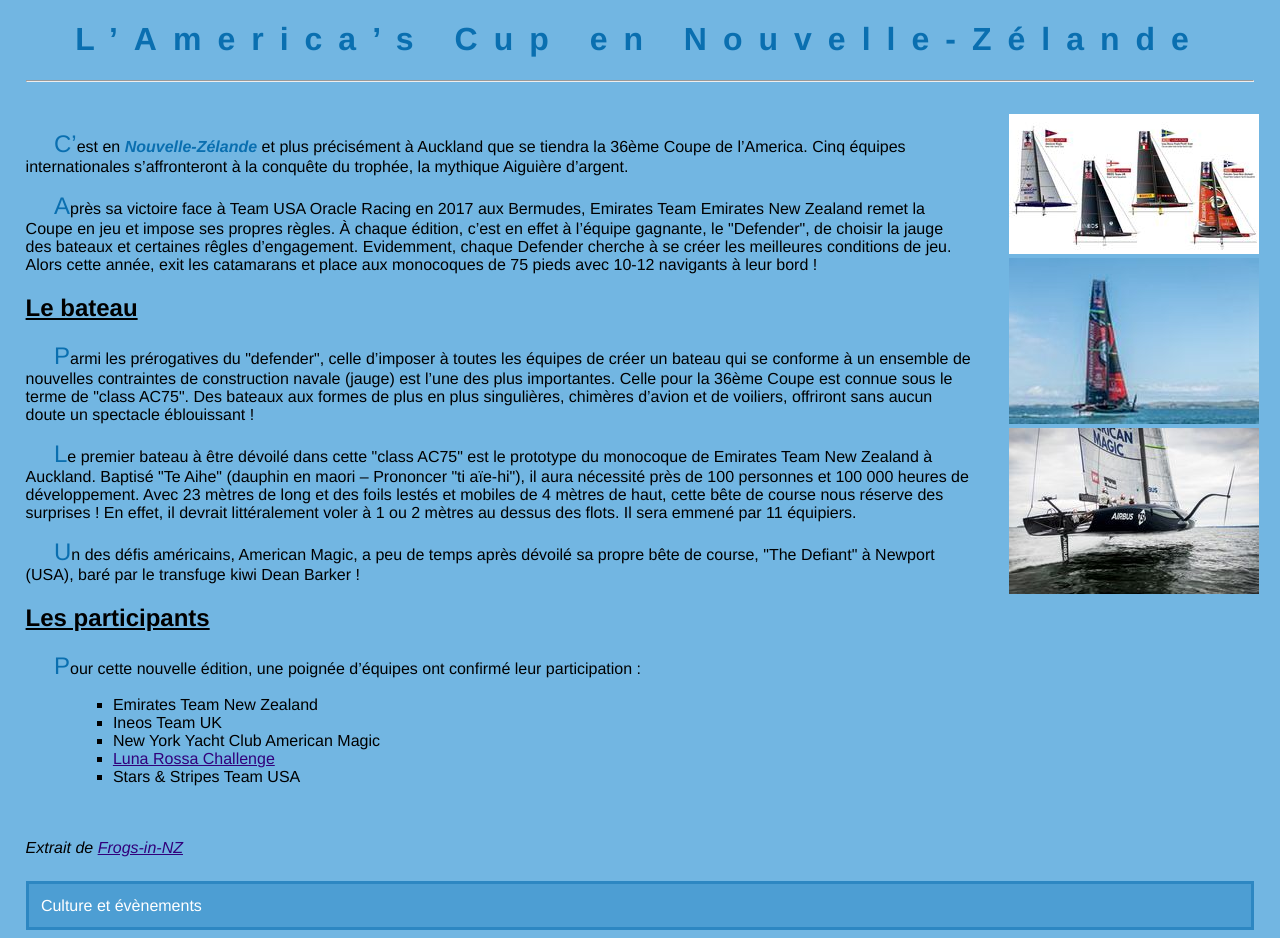
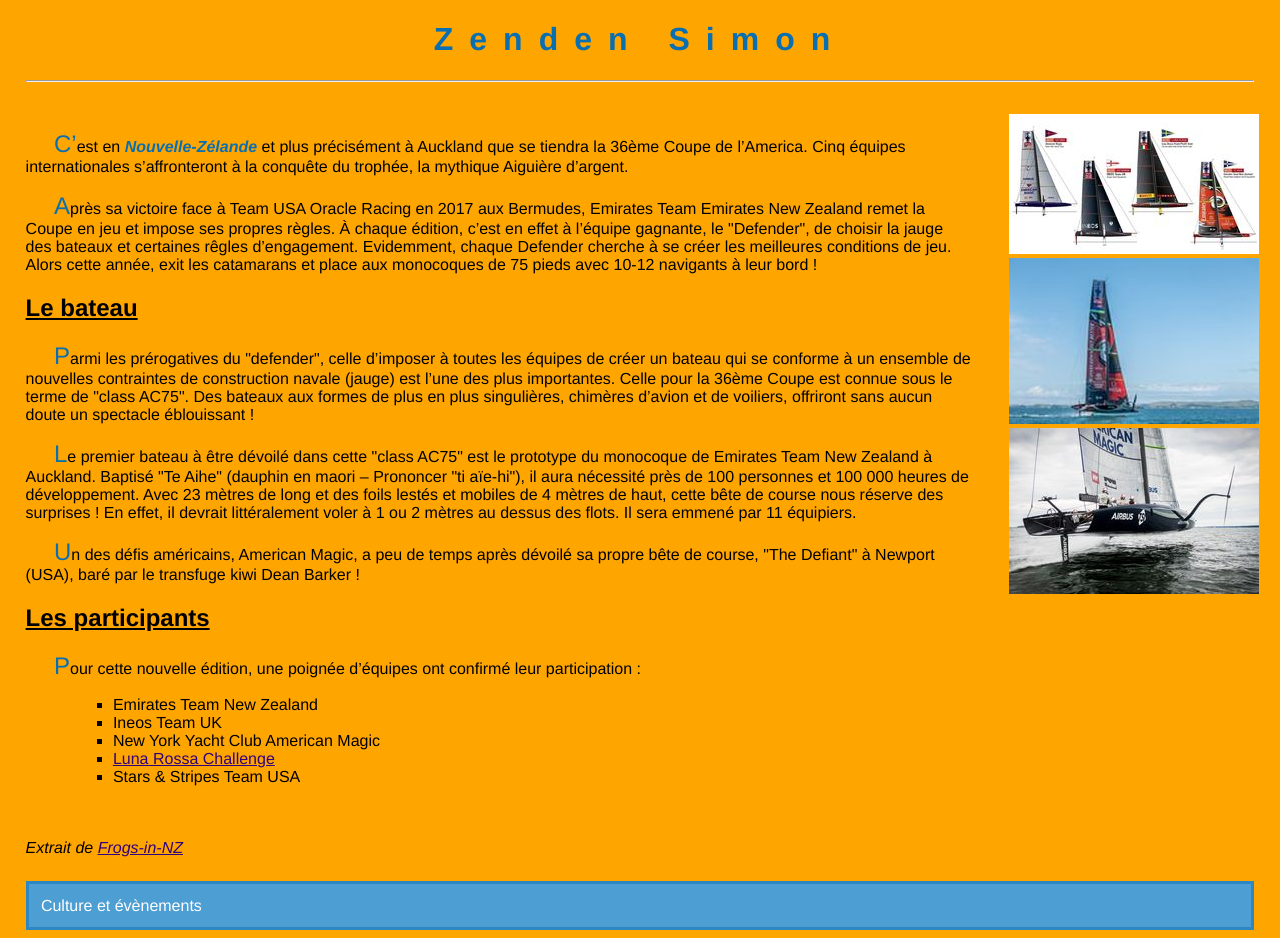
Before and after one commit to TheCanon3/ACwebProjet, a plain HTML site: page index.html in a window 1280 px wide. Drawn offline with Linux system fonts and the light colour scheme.

Commit message:
Modification couleur de fond

```diff
--- a/index.html
+++ b/index.html
@@ -8,7 +8,7 @@
  </head>
  <body>
 
-  <h1>L’America’s Cup en Nouvelle-Zélande</h1>
+  <h1>Zenden Simon</h1>
   <hr />
 
   <section class="texte">
--- a/styles/36_americas_cup.css
+++ b/styles/36_americas_cup.css
@@ -2,7 +2,7 @@
 
 body   /* Style à appliquer sur l'ensemble du document */
 {
-  background-color: #72B6E2 ;  /* Couleur de fond : bleu */
+  background-color: #FFA500 ;  /* Couleur de fond : bleu */
   margin-right: 2%;           /* Gestion des marges latérales */
   margin-left: 2%;
   font-family: Helvetica, Arial, sans-serif;
```
